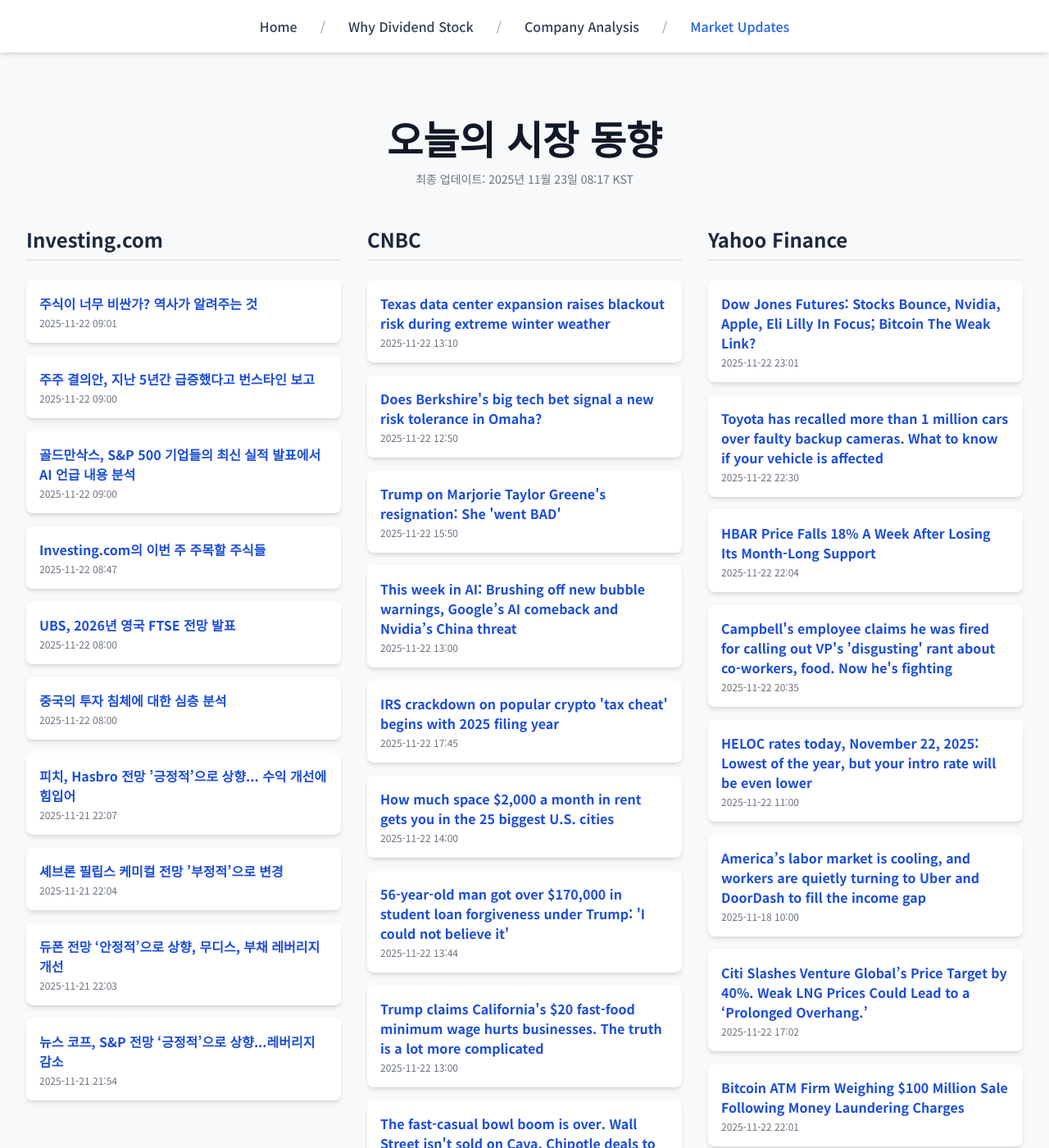
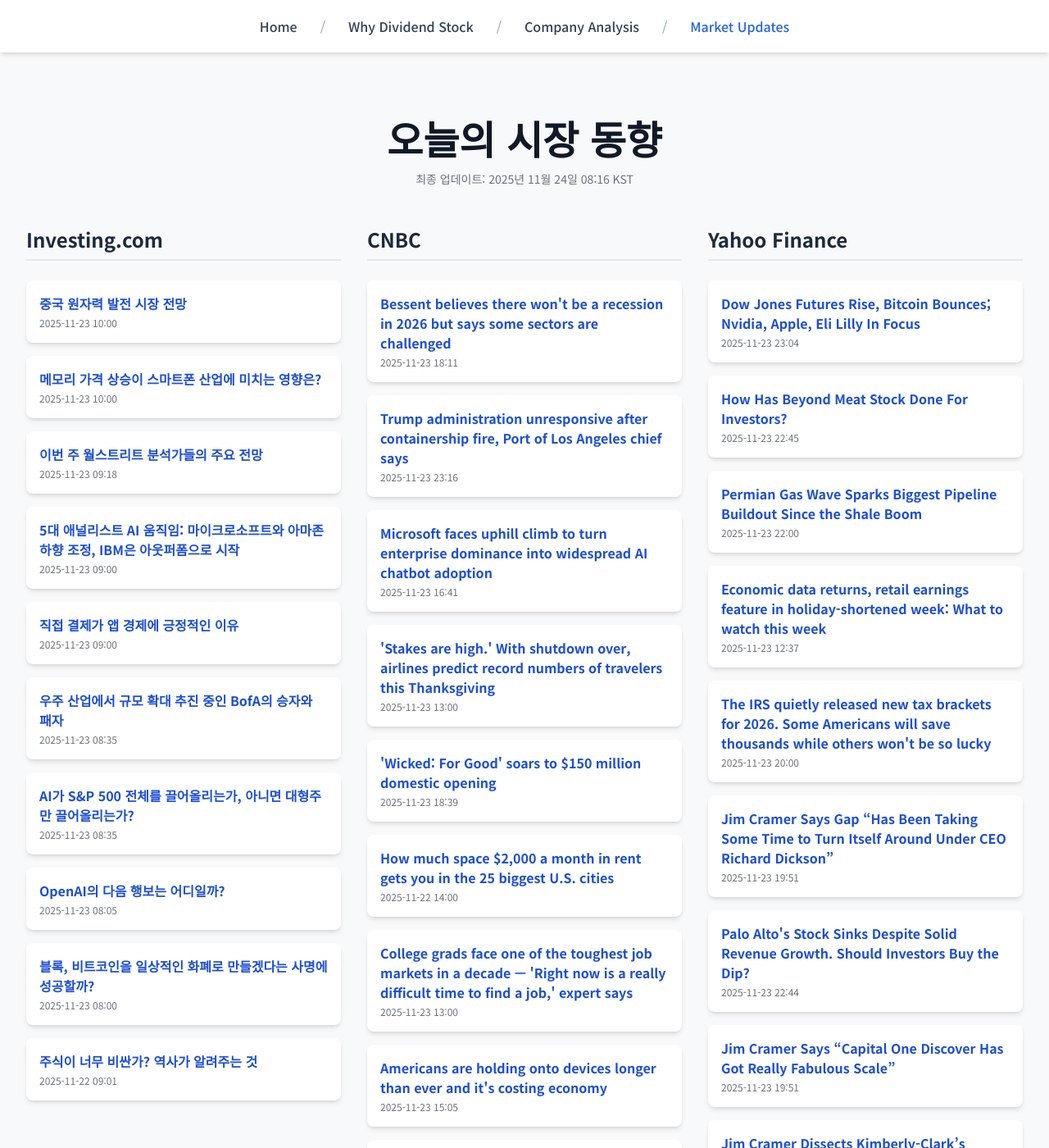
Before and after one commit to Kay-Hwang/my-company-analysis, a Jekyll site: the page built from market-updates.html, in a window 1280 px wide and 1400 px high. Shown: the whole window at 82% size. Built offline with Jekyll 4.4.1, drawn with Linux system fonts in a browser that asks for light colours; nearby versions of some CDN libraries; a script that is not in the unit is left out; some of the changed text lies outside the part shown.

Commit message:
Update daily data

```diff
--- a/_data/latest_data.json
+++ b/_data/latest_data.json
@@ -1,98 +1,98 @@
 {
-  "lastUpdated": "2025년 11월 23일 08:17 KST",
+  "lastUpdated": "2025년 11월 24일 08:16 KST",
   "news": {
     "investing": [
+      {
+        "title": "중국 원자력 발전 시장 전망",
+        "link": "https://kr.investing.com/news/stock-market-news/article-1729245",
+        "pubDate": "2025-11-23 10:00:08",
+        "summary": "중국 원자력 발전 시장 전망"
+      },
+      {
+        "title": "메모리 가격 상승이 스마트폰 산업에 미치는 영향은?",
+        "link": "https://kr.investing.com/news/stock-market-news/article-1729244",
+        "pubDate": "2025-11-23 10:00:05",
+        "summary": "메모리 가격 상승이 스마트폰 산업에 미치는 영향은?"
+      },
+      {
+        "title": "이번 주 월스트리트 분석가들의 주요 전망",
+        "link": "https://kr.investing.com/news/stock-market-news/article-1729241",
+        "pubDate": "2025-11-23 09:18:22",
+        "summary": "이번 주 월스트리트 분석가들의 주요 전망"
+      },
+      {
+        "title": "5대 애널리스트 AI 움직임: 마이크로소프트와 아마존 하향 조정, IBM은 아웃퍼폼으로 시작",
+        "link": "https://kr.investing.com/news/stock-market-news/article-1729239",
+        "pubDate": "2025-11-23 09:00:11",
+        "summary": "5대 애널리스트 AI 움직임: 마이크로소프트와 아마존 하향 조정, IBM은 아웃퍼폼으로 시작"
+      },
+      {
+        "title": "직접 결제가 앱 경제에 긍정적인 이유",
+        "link": "https://kr.investing.com/news/stock-market-news/article-1729236",
+        "pubDate": "2025-11-23 09:00:05",
+        "summary": "직접 결제가 앱 경제에 긍정적인 이유"
+      },
+      {
+        "title": "우주 산업에서 규모 확대 추진 중인 BofA의 승자와 패자",
+        "link": "https://kr.investing.com/news/stock-market-news/article-1729233",
+        "pubDate": "2025-11-23 08:35:07",
+        "summary": "우주 산업에서 규모 확대 추진 중인 BofA의 승자와 패자"
+      },
+      {
+        "title": "AI가 S&P 500 전체를 끌어올리는가, 아니면 대형주만 끌어올리는가?",
+        "link": "https://kr.investing.com/news/stock-market-news/article-1729234",
+        "pubDate": "2025-11-23 08:35:04",
+        "summary": "AI가 S&P 500 전체를 끌어올리는가, 아니면 대형주만 끌어올리는가?"
+      },
+      {
+        "title": "OpenAI의 다음 행보는 어디일까?",
+        "link": "https://kr.investing.com/news/stock-market-news/article-1729225",
+        "pubDate": "2025-11-23 08:05:03",
+        "summary": "OpenAI의 다음 행보는 어디일까?"
+      },
+      {
+        "title": "블록, 비트코인을 일상적인 화폐로 만들겠다는 사명에 성공할까?",
+        "link": "https://kr.investing.com/news/stock-market-news/article-1729223",
+        "pubDate": "2025-11-23 08:00:09",
+        "summary": "블록, 비트코인을 일상적인 화폐로 만들겠다는 사명에 성공할까?"
+      },
       {
         "title": "주식이 너무 비싼가? 역사가 알려주는 것",
         "link": "https://kr.investing.com/news/stock-market-news/article-1729160",
         "pubDate": "2025-11-22 09:01:43",
         "summary": "주식이 너무 비싼가? 역사가 알려주는 것"
-      },
-      {
-        "title": "주주 결의안, 지난 5년간 급증했다고 번스타인 보고",
-        "link": "https://kr.investing.com/news/stock-market-news/article-1729158",
-        "pubDate": "2025-11-22 09:00:06",
-        "summary": "주주 결의안, 지난 5년간 급증했다고 번스타인 보고"
-      },
-      {
-        "title": "골드만삭스, S&P 500 기업들의 최신 실적 발표에서 AI 언급 내용 분석",
-        "link": "https://kr.investing.com/news/stock-market-news/article-1729157",
-        "pubDate": "2025-11-22 09:00:03",
-        "summary": "골드만삭스, S&P 500 기업들의 최신 실적 발표에서 AI 언급 내용 분석"
-      },
-      {
-        "title": "Investing.com의 이번 주 주목할 주식들",
-        "link": "https://kr.investing.com/news/stock-market-news/article-1729156",
-        "pubDate": "2025-11-22 08:47:19",
-        "summary": "Investing.com의 이번 주 주목할 주식들"
-      },
-      {
-        "title": "UBS, 2026년 영국 FTSE 전망 발표",
-        "link": "https://kr.investing.com/news/stock-market-news/article-1729151",
-        "pubDate": "2025-11-22 08:00:10",
-        "summary": "UBS, 2026년 영국 FTSE 전망 발표"
-      },
-      {
-        "title": "중국의 투자 침체에 대한 심층 분석",
-        "link": "https://kr.investing.com/news/stock-market-news/article-1729152",
-        "pubDate": "2025-11-22 08:00:07",
-        "summary": "중국의 투자 침체에 대한 심층 분석"
-      },
-      {
-        "title": "피치, Hasbro 전망 ’긍정적’으로 상향... 수익 개선에 힘입어",
-        "link": "https://kr.investing.com/news/stock-market-news/article-93CH-1728975",
-        "pubDate": "2025-11-21 22:07:25",
-        "summary": "피치, Hasbro 전망 ’긍정적’으로 상향... 수익 개선에 힘입어"
-      },
-      {
-        "title": "셰브론 필립스 케미컬 전망 ’부정적’으로 변경",
-        "link": "https://kr.investing.com/news/stock-market-news/article-93CH-1728969",
-        "pubDate": "2025-11-21 22:04:15",
-        "summary": "셰브론 필립스 케미컬 전망 ’부정적’으로 변경"
-      },
-      {
-        "title": "듀폰 전망 ‘안정적’으로 상향, 무디스, 부채 레버리지 개선",
-        "link": "https://kr.investing.com/news/stock-market-news/article-93CH-1728965",
-        "pubDate": "2025-11-21 22:03:07",
-        "summary": "듀폰 전망 ‘안정적’으로 상향, 무디스, 부채 레버리지 개선"
-      },
-      {
-        "title": "뉴스 코프, S&P 전망 ‘긍정적’으로 상향...레버리지 감소",
-        "link": "https://kr.investing.com/news/stock-market-news/article-93CH-1728953",
-        "pubDate": "2025-11-21 21:54:12",
-        "summary": "뉴스 코프, S&P 전망 ‘긍정적’으로 상향...레버리지 감소"
       }
     ],
     "cnbc": [
       {
-        "title": "Texas data center expansion raises blackout risk during extreme winter weather",
-        "link": "https://www.cnbc.com/2025/11/22/texas-data-center-ai-ercot-blackout-power-outage.html",
-        "pubDate": "Sat, 22 Nov 2025 13:10:26 GMT",
-        "summary": "Texas' supply and demand balance can become tight during winter and potentially fall into deficit as data center demand grows."
+        "title": "Bessent believes there won't be a recession in 2026 but says some sectors are challenged",
+        "link": "https://www.cnbc.com/2025/11/23/bessent-economy-no-recession-2026.html",
+        "pubDate": "Sun, 23 Nov 2025 18:11:03 GMT",
+        "summary": "Treasury Secretary Scott Bessent said the U.S. was not at risk of entering a recession in 2026 and that Americans would soon benefit from Trump's policies."
       },
       {
-        "title": "Does Berkshire's big tech bet signal a new risk tolerance in Omaha?",
-        "link": "https://www.cnbc.com/2025/11/22/does-berkshires-big-tech-bet-signal-a-new-risk-tolerance-in-omaha.html",
-        "pubDate": "Sat, 22 Nov 2025 12:50:25 GMT",
-        "summary": "Berkshire Hathaway's purchase of Alphabet shares may signal a new acceptance of greater risk for greater reward."
+        "title": "Trump administration unresponsive after containership fire, Port of Los Angeles chief says",
+        "link": "https://www.cnbc.com/2025/11/23/trump-port-of-los-angeles-containership-fire.html",
+        "pubDate": "Sun, 23 Nov 2025 23:16:23 GMT",
+        "summary": "As a containership continues to burn, the head of the Port of Los Angeles has repeatedly asked the Trump administration for help."
       },
       {
-        "title": "Trump on Marjorie Taylor Greene's resignation: She 'went BAD'",
-        "link": "https://www.cnbc.com/2025/11/22/trump-marjorie-taylor-greene-mtg-resigns.html",
-        "pubDate": "Sat, 22 Nov 2025 15:50:23 GMT",
-        "summary": "Rep. Marjorie Taylor Greene on Friday said she would resign in early January, after saying President Donald Trump unfairly criticized her."
+        "title": "Microsoft faces uphill climb to turn enterprise dominance into widespread AI chatbot adoption",
+        "link": "https://www.cnbc.com/2025/11/23/microsoft-faces-uphill-climb-to-win-in-ai-chatbots-with-copilot.html",
+        "pubDate": "Sun, 23 Nov 2025 16:41:58 GMT",
+        "summary": "At Microsoft's annual Ignite conference this week, IT buyers explained why Microsoft isn't seeing runaway success with its Copilot AI assistant."
       },
       {
-        "title": "This week in AI: Brushing off new bubble warnings, Google’s AI comeback and Nvidia’s China threat",
-        "link": "https://www.cnbc.com/2025/11/22/new-ai-bubble-warnings-googles-comeback-and-nvidias-china-threat.html",
-        "pubDate": "Sat, 22 Nov 2025 13:00:01 GMT",
-        "summary": "This week, volatility took hold of the AI trade as bubble fears continued and Nvidia’s blowout earnings failed to steady the market. Deirdre Bosa has the story."
+        "title": "'Stakes are high.' With shutdown over, airlines predict record numbers of travelers this Thanksgiving",
+        "link": "https://www.cnbc.com/2025/11/23/thanksgiving-air-travel-after-shutdown.html",
+        "pubDate": "Sun, 23 Nov 2025 13:00:01 GMT",
+        "summary": "Airline executives are hoping for a smooth Thanksgiving after a rocky fall because of the government shutdown."
       },
       {
-        "title": "IRS crackdown on popular crypto 'tax cheat' begins with 2025 filing year",
-        "link": "https://www.cnbc.com/2025/11/22/new-irs-requirements-crypto-tax-cheat-risky-this-year-filing.html",
-        "pubDate": "Sat, 22 Nov 2025 17:45:21 GMT",
-        "summary": "A new IRS requirement covering crypto transactions starting with the 2025 tax year has big consequences for how investors report digital assets transactions."
+        "title": "'Wicked: For Good' soars to $150 million domestic opening",
+        "link": "https://www.cnbc.com/2025/11/23/universals-wicked-for-good-soars-to-150-million-domestic-opening.html",
+        "pubDate": "Sun, 23 Nov 2025 18:39:24 GMT",
+        "summary": "Universal's \"Wicked: For Good\" tallied an estimated $150 million domestic opening during its first three days in theaters."
       },
       {
         "title": "How much space $2,000 a month in rent gets you in the 25 biggest U.S. cities",
@@ -101,90 +101,90 @@
         "summary": "Take a look at where you can get the most and least space in major American cities if you're renting with a $2,000 budget."
       },
       {
-        "title": "56-year-old man got over $170,000 in student loan forgiveness under Trump: 'I could not believe it'",
-        "link": "https://www.cnbc.com/2025/11/22/this-56-year-old-man-just-got-170000-in-student-loan-forgiveness-.html",
-        "pubDate": "Sat, 22 Nov 2025 13:44:07 GMT",
-        "summary": "Daniel Gray worried about his student debt for more than two decades. The day after he turned 56, he learned that his over $170,000 balance would be forgiven."
+        "title": "College grads face one of the toughest job markets in a decade — 'Right now is a really difficult time to find a job,' expert says",
+        "link": "https://www.cnbc.com/2025/11/23/college-graduates-are-struggling-to-find-jobs-ai-is-partly-to-blame.html",
+        "pubDate": "Sun, 23 Nov 2025 13:00:01 GMT",
+        "summary": "This year, those armed with a newly minted diploma face one of the toughest job markets in a decade."
       },
       {
-        "title": "Trump claims California's $20 fast-food minimum wage hurts businesses. The truth is a lot more complicated",
-        "link": "https://www.cnbc.com/2025/11/22/trump-california-20-fast-food-minimum-wage.html",
-        "pubDate": "Sat, 22 Nov 2025 13:00:01 GMT",
-        "summary": "The restaurant industry predicted disaster after California instituted a $20 minimum wage for fast-food workers, but data shows that hasn't happened."
+        "title": "Americans are holding onto devices longer than ever and it's costing economy",
+        "link": "https://www.cnbc.com/2025/11/23/how-device-hoarding-by-americans-is-costing-economy.html",
+        "pubDate": "Sun, 23 Nov 2025 15:05:47 GMT",
+        "summary": "Americans are holding onto devices longer than ever before, and while it may be consumer smart, it comes at a cost to work productivity and the U.S. economy."
       },
       {
-        "title": "The fast-casual bowl boom is over. Wall Street isn't sold on Cava, Chipotle deals to lure back spenders",
-        "link": "https://www.cnbc.com/2025/11/22/chipotle-cava-sweetgreen-sales-bowls-consumers-deals-promotions.html",
-        "pubDate": "Sat, 22 Nov 2025 15:01:19 GMT",
-        "summary": "As sales at Chipotle, Cava and Sweetgreen fall, fast-casual chains are turning more to promotions and loyalty programs to get Gen Z spending on bowls again."
+        "title": "More companies are shifting workers to passwordless authentication",
+        "link": "https://www.cnbc.com/2025/11/23/passwords-corporate-cybersecurity-employee-authentication.html",
+        "pubDate": "Sun, 23 Nov 2025 15:05:24 GMT",
+        "summary": "Both workers and business leaders are tired of device passwords. More companies are doing away with them and, in the process, improving cybersecurity."
       },
       {
-        "title": "Nvidia sales are 'off the charts,' but Google, Amazon and others now make their own custom AI chips",
-        "link": "https://www.cnbc.com/2025/11/21/nvidia-gpus-google-tpus-aws-trainium-comparing-the-top-ai-chips.html",
-        "pubDate": "Fri, 21 Nov 2025 21:42:26 GMT",
-        "summary": "Nvidia is king in AI chips, but custom ASICs are gaining ground with Google, Amazon, Meta, Microsoft and OpenAI now making their own."
+        "title": "IRS crackdown on popular crypto 'tax cheat' begins with 2025 filing year",
+        "link": "https://www.cnbc.com/2025/11/22/new-irs-requirements-crypto-tax-cheat-risky-this-year-filing.html",
+        "pubDate": "Sat, 22 Nov 2025 17:45:21 GMT",
+        "summary": "A new IRS requirement covering crypto transactions starting with the 2025 tax year has big consequences for how investors report digital assets transactions."
       }
     ],
     "yahoo": [
       {
-        "title": "Dow Jones Futures: Stocks Bounce, Nvidia, Apple, Eli Lilly In Focus; Bitcoin The Weak Link?",
-        "link": "https://www.investors.com/market-trend/stock-market-today/dow-jones-futures-fed-rate-cut-nvidia-apple-eli-lilly/?src=A00220&yptr=yahoo",
-        "pubDate": "2025-11-22T23:01:02Z",
-        "summary": "Dow Jones Futures: Stocks Bounce, Nvidia, Apple, Eli Lilly In Focus; Bitcoin The Weak Link?"
+        "title": "Dow Jones Futures Rise, Bitcoin Bounces; Nvidia, Apple, Eli Lilly In Focus",
+        "link": "https://www.investors.com/market-trend/stock-market-today/dow-jones-futures-bitcoin-nvidia-apple-eli-lilly/?src=A00220&yptr=yahoo",
+        "pubDate": "2025-11-23T23:04:34Z",
+        "summary": "Dow Jones Futures Rise, Bitcoin Bounces; Nvidia, Apple, Eli Lilly In Focus"
       },
       {
-        "title": "Toyota has recalled more than 1 million cars over faulty backup cameras. What to know if your vehicle is affected",
-        "link": "https://finance.yahoo.com/news/toyota-recalled-more-1-million-223000282.html",
-        "pubDate": "2025-11-22T22:30:00Z",
-        "summary": "Toyota has recalled more than 1 million cars over faulty backup cameras. What to know if your vehicle is affected"
+        "title": "How Has Beyond Meat Stock Done For Investors?",
+        "link": "https://finance.yahoo.com/news/beyond-meat-stock-done-investors-224500038.html",
+        "pubDate": "2025-11-23T22:45:00Z",
+        "summary": "How Has Beyond Meat Stock Done For Investors?"
       },
       {
-        "title": "HBAR Price Falls 18% A Week After Losing Its Month-Long Support",
-        "link": "https://finance.yahoo.com/news/hbar-price-falls-18-week-220409103.html",
-        "pubDate": "2025-11-22T22:04:09Z",
-        "summary": "HBAR Price Falls 18% A Week After Losing Its Month-Long Support"
+        "title": "Permian Gas Wave Sparks Biggest Pipeline Buildout Since the Shale Boom",
+        "link": "https://finance.yahoo.com/news/permian-gas-wave-sparks-biggest-220000765.html",
+        "pubDate": "2025-11-23T22:00:00Z",
+        "summary": "Permian Gas Wave Sparks Biggest Pipeline Buildout Since the Shale Boom"
       },
       {
-        "title": "Campbell's employee claims he was fired for calling out VP's 'disgusting' rant about co-workers, food. Now he's fighting",
-        "link": "https://finance.yahoo.com/news/campbells-employee-claims-fired-calling-203500304.html",
-        "pubDate": "2025-11-22T20:35:00Z",
-        "summary": "Campbell's employee claims he was fired for calling out VP's 'disgusting' rant about co-workers, food. Now he's fighting"
+        "title": "Economic data returns, retail earnings feature in holiday-shortened week: What to watch this week",
+        "link": "https://finance.yahoo.com/news/economic-data-returns-retail-earnings-feature-in-holiday-shortened-week-what-to-watch-this-week-123746898.html",
+        "pubDate": "2025-11-23T12:37:46Z",
+        "summary": "Economic data returns, retail earnings feature in holiday-shortened week: What to watch this week"
       },
       {
-        "title": "HELOC rates today, November 22, 2025: Lowest of the year, but your intro rate will be even lower",
-        "link": "https://finance.yahoo.com/personal-finance/mortgages/article/heloc-rates-today-saturday-november-22-2025-110034633.html",
-        "pubDate": "2025-11-22T11:00:34Z",
-        "summary": "HELOC rates today, November 22, 2025: Lowest of the year, but your intro rate will be even lower"
+        "title": "The IRS quietly released new tax brackets for 2026. Some Americans will save thousands while others won't be so lucky",
+        "link": "https://finance.yahoo.com/news/irs-quietly-released-tax-brackets-200000886.html",
+        "pubDate": "2025-11-23T20:00:00Z",
+        "summary": "The IRS quietly released new tax brackets for 2026. Some Americans will save thousands while others won't be so lucky"
       },
       {
-        "title": "America’s labor market is cooling, and workers are quietly turning to Uber and DoorDash to fill the income gap",
-        "link": "https://finance.yahoo.com/news/americas-labor-market-is-cooling-and-workers-are-quietly-turning-to-uber-and-doordash-to-fill-the-income-gap-100056832.html",
-        "pubDate": "2025-11-18T10:00:56Z",
-        "summary": "America’s labor market is cooling, and workers are quietly turning to Uber and DoorDash to fill the income gap"
+        "title": "Jim Cramer Says Gap “Has Been Taking Some Time to Turn Itself Around Under CEO Richard Dickson”",
+        "link": "https://finance.yahoo.com/news/jim-cramer-says-gap-taking-195142717.html",
+        "pubDate": "2025-11-23T19:51:42Z",
+        "summary": "Jim Cramer Says Gap “Has Been Taking Some Time to Turn Itself Around Under CEO Richard Dickson”"
       },
       {
-        "title": "Citi Slashes Venture Global’s Price Target by 40%. Weak LNG Prices Could Lead to a ‘Prolonged Overhang.’",
-        "link": "https://www.barrons.com/articles/venture-global-stock-price-lng-citi-f3f889df?siteid=yhoof2&yptr=yahoo",
-        "pubDate": "2025-11-22T17:02:00Z",
-        "summary": "Citi Slashes Venture Global’s Price Target by 40%. Weak LNG Prices Could Lead to a ‘Prolonged Overhang.’"
+        "title": "Palo Alto's Stock Sinks Despite Solid Revenue Growth. Should Investors Buy the Dip?",
+        "link": "https://finance.yahoo.com/news/palo-altos-stock-sinks-despite-224400916.html",
+        "pubDate": "2025-11-23T22:44:00Z",
+        "summary": "Palo Alto's Stock Sinks Despite Solid Revenue Growth. Should Investors Buy the Dip?"
       },
       {
-        "title": "Bitcoin ATM Firm Weighing $100 Million Sale Following Money Laundering Charges",
-        "link": "https://finance.yahoo.com/news/bitcoin-atm-firm-weighing-100-220102338.html",
-        "pubDate": "2025-11-22T22:01:02Z",
-        "summary": "Bitcoin ATM Firm Weighing $100 Million Sale Following Money Laundering Charges"
+        "title": "Jim Cramer Says “Capital One Discover Has Got Really Fabulous Scale”",
+        "link": "https://finance.yahoo.com/news/jim-cramer-says-capital-one-195140587.html",
+        "pubDate": "2025-11-23T19:51:40Z",
+        "summary": "Jim Cramer Says “Capital One Discover Has Got Really Fabulous Scale”"
       },
       {
-        "title": "Wall Street Is Betting on a Nuclear Renaissance. Here Are the 3 Top-Rated Nuclear Energy Stocks to Buy Now.",
-        "link": "https://finance.yahoo.com/news/wall-street-betting-nuclear-renaissance-170003505.html",
-        "pubDate": "2025-11-22T17:00:03Z",
-        "summary": "Wall Street Is Betting on a Nuclear Renaissance. Here Are the 3 Top-Rated Nuclear Energy Stocks to Buy Now."
+        "title": "Jim Cramer Dissects Kimberly-Clark’s Acquisition of Kenvue",
+        "link": "https://finance.yahoo.com/news/jim-cramer-dissects-kimberly-clark-195138841.html",
+        "pubDate": "2025-11-23T19:51:38Z",
+        "summary": "Jim Cramer Dissects Kimberly-Clark’s Acquisition of Kenvue"
       },
       {
-        "title": "How the Internet Rewired Work—and What That Tells Us About AI’s Likely Impact",
-        "link": "https://www.wsj.com/tech/ai/internet-work-ai-9c42127d?siteid=yhoof2&yptr=yahoo",
-        "pubDate": "2025-11-22T17:00:00Z",
-        "summary": "How the Internet Rewired Work—and What That Tells Us About AI’s Likely Impact"
+        "title": "Jim Cramer on Abbott: “I Think It’s a Terrific Time to Do Some Buying”",
+        "link": "https://finance.yahoo.com/news/jim-cramer-abbott-think-terrific-195136332.html",
+        "pubDate": "2025-11-23T19:51:36Z",
+        "summary": "Jim Cramer on Abbott: “I Think It’s a Terrific Time to Do Some Buying”"
       }
     ]
   }
```
